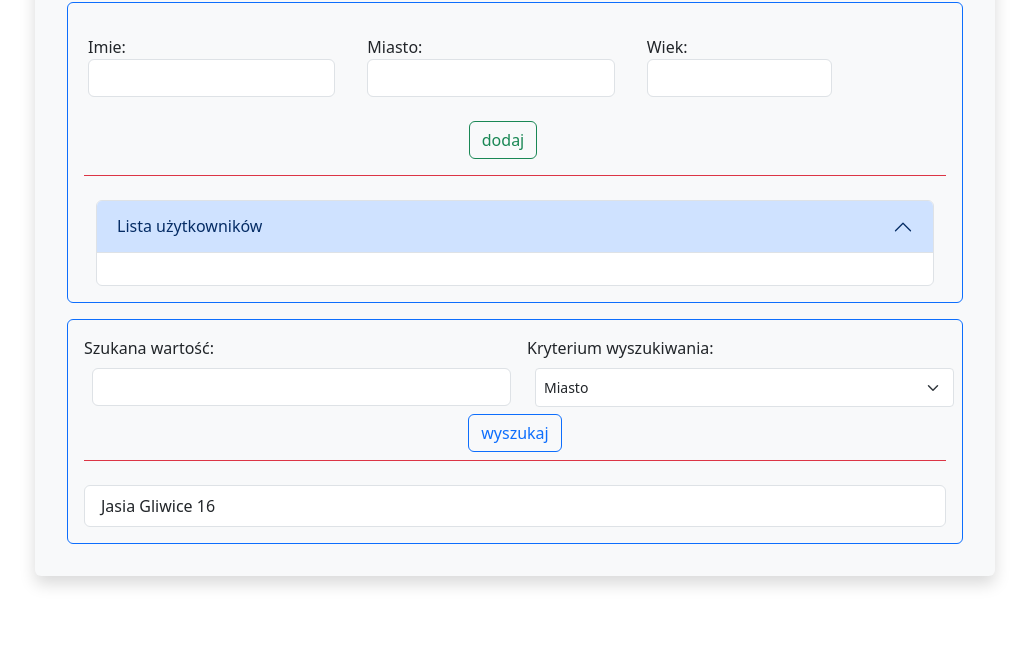
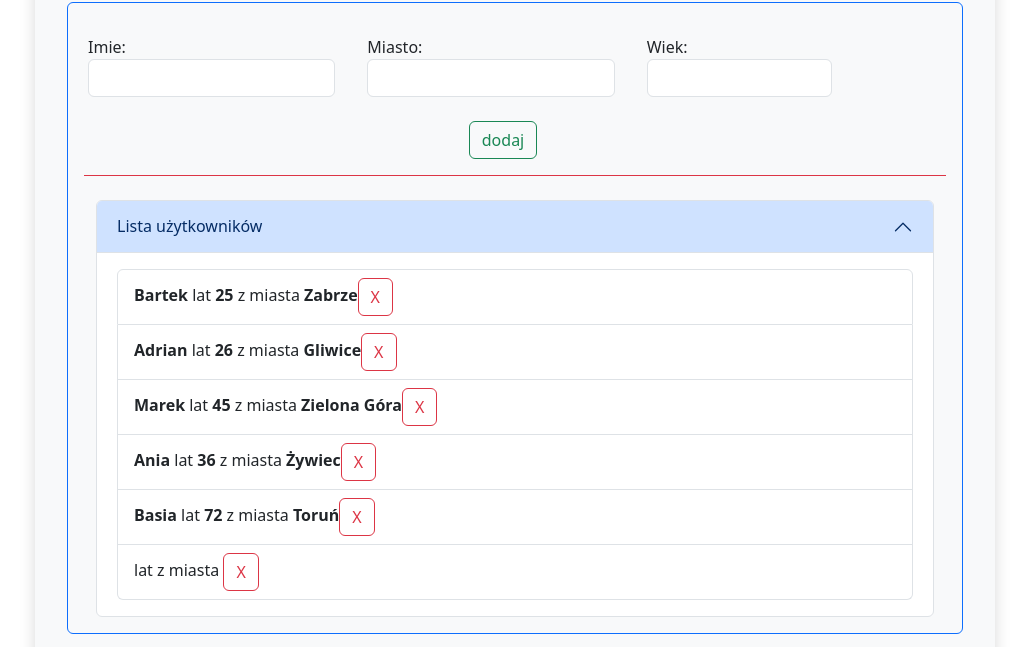
Before and after one commit to Piekarz20/MetodyTablicowe, a plain HTML site: page index.html in a window 1280 px wide. Both pictures are taken after a click on the button "dodaj". Shown: the part 78-725 px from the top of the page, without its empty margins (125-1154 px from the left). Drawn offline with nearby package versions, Linux system fonts and the light colour scheme.

Commit message:
Add files via upload

```diff
--- a/index.html
+++ b/index.html
@@ -8,6 +8,7 @@
 <script src="https://cdn.jsdelivr.net/npm/bootstrap@5.3.3/dist/js/bootstrap.bundle.min.js" integrity="sha384-YvpcrYf0tY3lHB60NNkmXc5s9fDVZLESaAA55NDzOxhy9GkcIdslK1eN7N6jIeHz" crossorigin="anonymous"></script>
 <script src="https://cdn.jsdelivr.net/npm/@popperjs/core@2.11.8/dist/umd/popper.min.js" integrity="sha384-I7E8VVD/ismYTF4hNIPjVp/Zjvgyol6VFvRkX/vR+Vc4jQkC+hVqc2pM8ODewa9r" crossorigin="anonymous"></script>
 <script src="https://cdn.jsdelivr.net/npm/bootstrap@5.3.3/dist/js/bootstrap.min.js" integrity="sha384-0pUGZvbkm6XF6gxjEnlmuGrJXVbNuzT9qBBavbLwCsOGabYfZo0T0to5eqruptLy" crossorigin="anonymous"></script>
+<script src="users.js" defer></script>
 <script src="main.js" defer></script>
     <title>Metody Tablicowe</title>
 </head>
--- a/main.js
+++ b/main.js
@@ -1,4 +1,3 @@
-import usersArr from './users.js';
 const lista = document.querySelector('#lista');
 const addBtn = document.querySelector('#add');
 
@@ -33,7 +32,19 @@ function updateUsersList() {
     usersArr.forEach((user) =>{
         let li = document.createElement('li');
         li.classList.add('list-group-item');
-        li.textContent = `${user.userName} lat ${user.userAge} z miasta ${user.userCity}`;
+
+        let span = document.createElement('span')
+        span.innerHTML = `<strong>${user.userName}</strong> lat <strong>${user.userAge}</strong> z miasta <strong>${user.userCity}</strong>`;
+
+        let button = document.createElement('button');
+
+        button.classList.add('btn');
+        button.classList.add('btn-outline-danger');
+        button.classList.add('delete-button')
+        button.textContent = 'X'
+
+        li.append(span);
+        li.append(button);
         lista.append(li);
     });
 }
--- /dev/null
+++ b/users.js
@@ -0,0 +1,32 @@
+let usersArr = [
+    {
+        userID: '',
+        userName: 'Bartek',
+        userCity: "Zabrze",
+        userAge: 25
+    },
+    {
+        userID: '',
+        userName: 'Adrian',
+        userCity: "Gliwice",
+        userAge: 26
+    },
+    {
+        userID: '',
+        userName: "Marek",
+        userCity: "Zielona Góra",
+        userAge: 45
+    },
+    {
+        userID: '',
+        userName: "Ania",
+        userCity: "Żywiec",
+        userAge: 36
+    },
+    {
+        userID: '',
+        userName: "Basia",
+        userCity: "Toruń",
+        userAge: 72
+    },
+]
```
